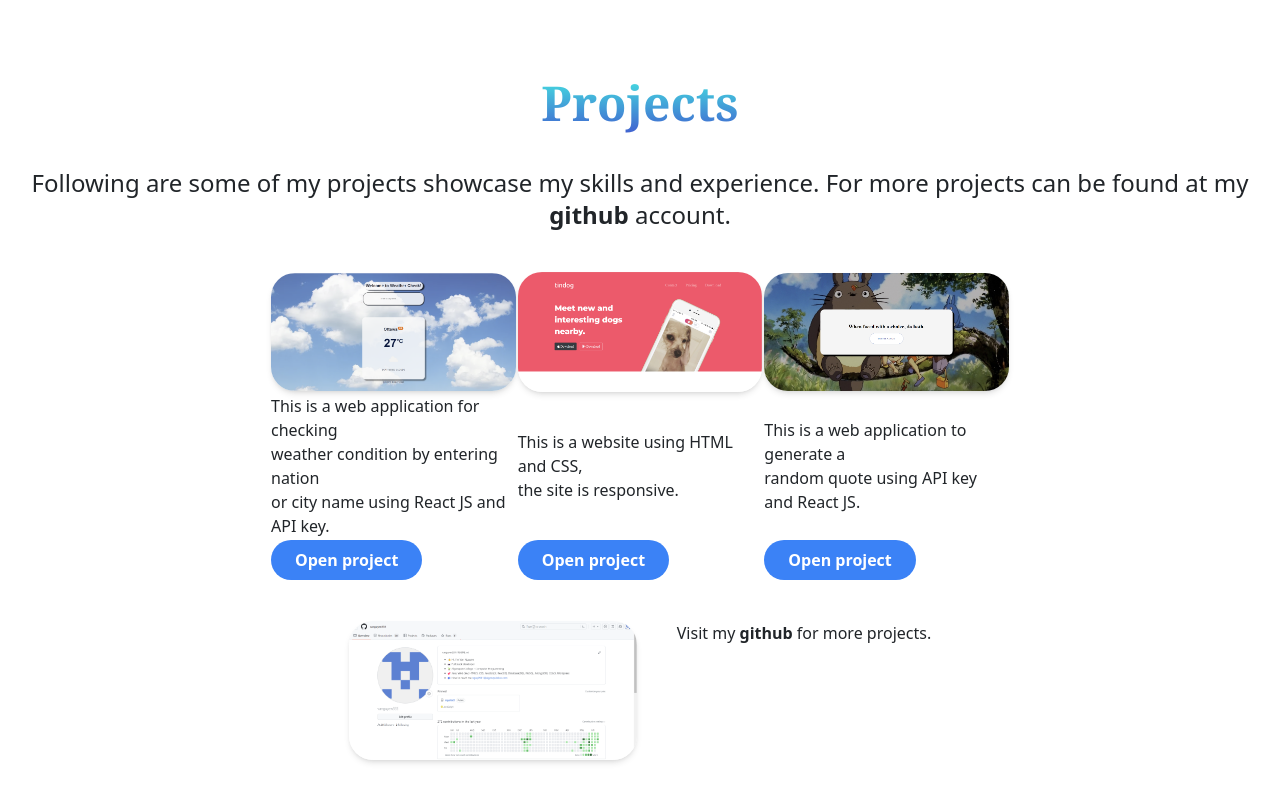
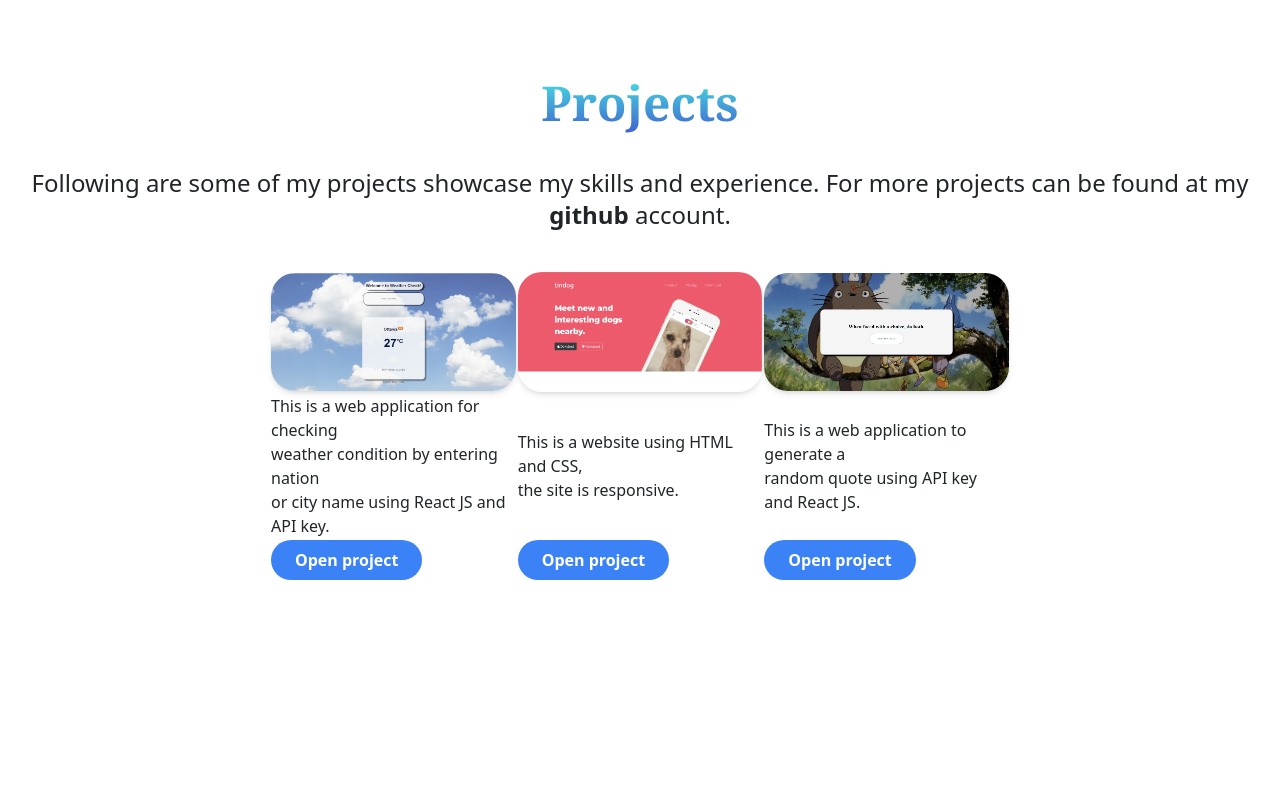
Before and after one commit to vanguyen333/mysiteO, a React (Vite) app: page / in a window 1280 px wide. Shown: the part 1608-2408 px from the top of the page. After the commit the page ends 2224 px from the top, so only its background shows below. Built offline with nearby package versions, Linux system fonts and the light colour scheme.

Commit message:
styling some more for projects

```diff
--- a/src/components/Projects.jsx
+++ b/src/components/Projects.jsx
@@ -1,7 +1,7 @@
 import "./project.css";
 const Projects = () => {
   return (
-    <div className="projects h-96 ">
+    <div className="projects h-96  ">
       <h1 className=" h1ex text-center font-bold font-sans sans-serif font-serif text-5xl text-[#434e58] pb-10 text-center">
         Projects
       </h1>
@@ -13,49 +13,7 @@ const Projects = () => {
         </strong>
         account.
       </p>
-      {/* <div className="ProjectsContent flex justify-center gap-10 flex-row pt-10 pb-10">
-        <div>
-          <img
-            className="w-72 rounded-3xl border-none shadow-md"
-            src="imgs/weather.png"
-            alt="checking weather"
-          />
-          <p>
-            This is a web application for checking weather condition by entering
-            nation or city name using React JS and API key.{" "}
-          </p>
-          <button className="bg-blue-500 text-white font-bold py-2 px-4 rounded-full">
-            <a href="https://eclectic-cat-41d5da.netlify.app/">Open project</a>
-          </button>
-        </div>
-        <div>
-          <img
-            className="w-72 rounded-3xl border-none shadow-md"
-            src="imgs/tindog.png"
-            alt="tindog"
-          />
-          <p>This is a website using HTML and CSS, the site is responsive.</p>
-          <button className="bg-blue-500  text-white font-bold py-2 px-4 rounded-full">
-            <a href="https://yummyapple123.github.io/tindog/">Open project</a>
-          </button>
-        </div>
-        <div>
-          <img
-            className="w-72 rounded-3xl border-none shadow-md"
-            src="imgs/randomquotes.png"
-            alt="random quote generator"
-          />
-          <p>
-            This is a web application to generate a random quote using API key
-            and React JS.
-          </p>
-          <button className="bg-blue-500 text-white font-bold py-2 px-4 rounded-full">
-            <a href="https://jocular-maamoul-1b0c23.netlify.app/">
-              Open project
-            </a>
-          </button>
-        </div>
-      </div> */}
+
       <table className="">
         <tr>
           <td className="">
@@ -103,19 +61,19 @@ const Projects = () => {
           </td>
         </tr>
         <tr>
-          <td>
+          <td className="pb-9">
             <button className="bg-blue-500 text-white font-bold py-2 px-4 rounded-full">
               <a href="https://eclectic-cat-41d5da.netlify.app/">
                 Open project
               </a>
             </button>
           </td>
-          <td>
+          <td className="pb-9">
             <button className="bg-blue-500  text-white font-bold py-2 px-4 rounded-full">
               <a href="https://yummyapple123.github.io/tindog/">Open project</a>
             </button>
           </td>
-          <td>
+          <td className="pb-9">
             <button className="bg-blue-500 text-white font-bold py-2 px-4 rounded-full">
               <a href="https://jocular-maamoul-1b0c23.netlify.app/">
                 Open project
@@ -124,21 +82,6 @@ const Projects = () => {
           </td>
         </tr>
       </table>
-
-      <div className="flex justify-center gap-10 flex-row pt-10 pb-10">
-        <img
-          className="w-72 rounded-3xl border-none shadow-md"
-          src="imgs/github.png"
-          alt="github"
-        />
-        <p>
-          Visit my
-          <strong>
-            <a href="https://github.com/vanguyen333/reactUltimate"> github </a>
-          </strong>{" "}
-          for more projects.
-        </p>
-      </div>
     </div>
   );
 };
--- a/src/components/project.css
+++ b/src/components/project.css
@@ -8,3 +8,7 @@ table {
   margin-left: 270px;
   margin-right: 270px;
 }
+.projects {
+  padding-bottom: 40px;
+  margin-bottom: 30px;
+}
```
